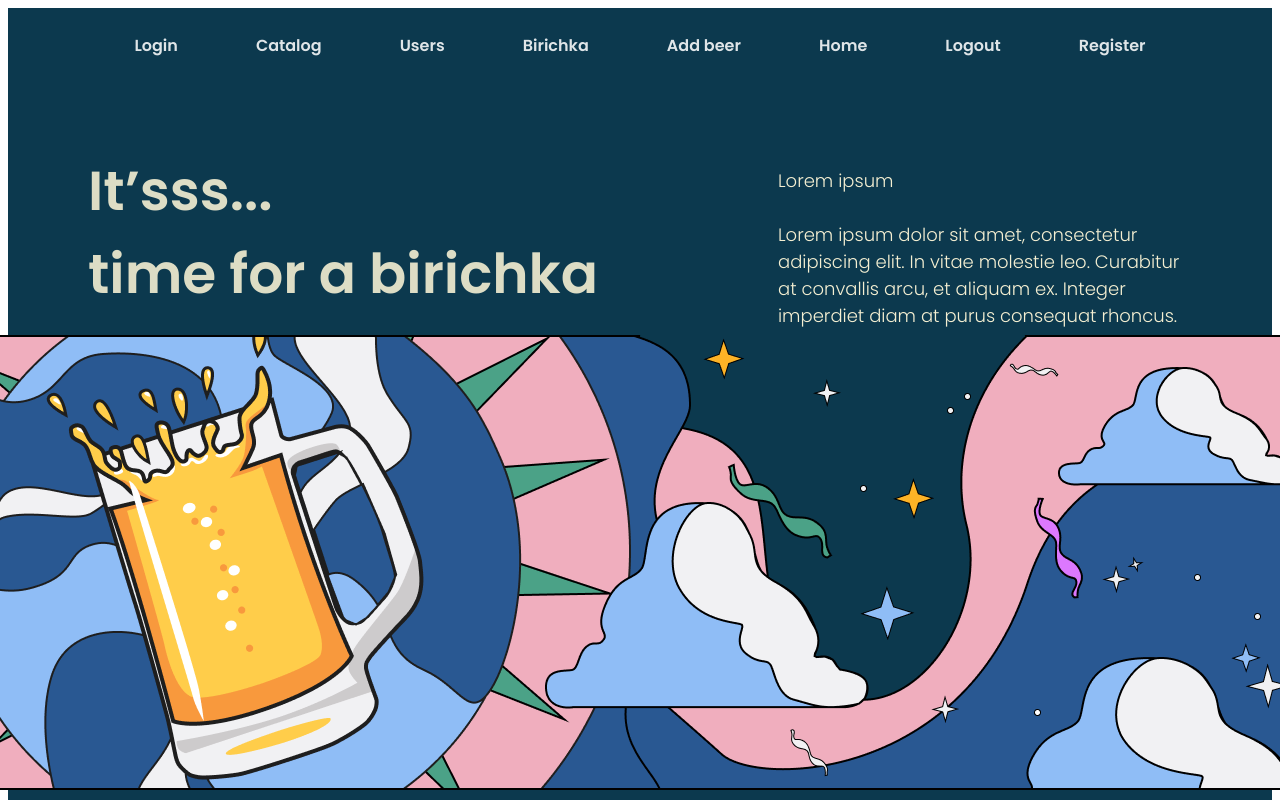
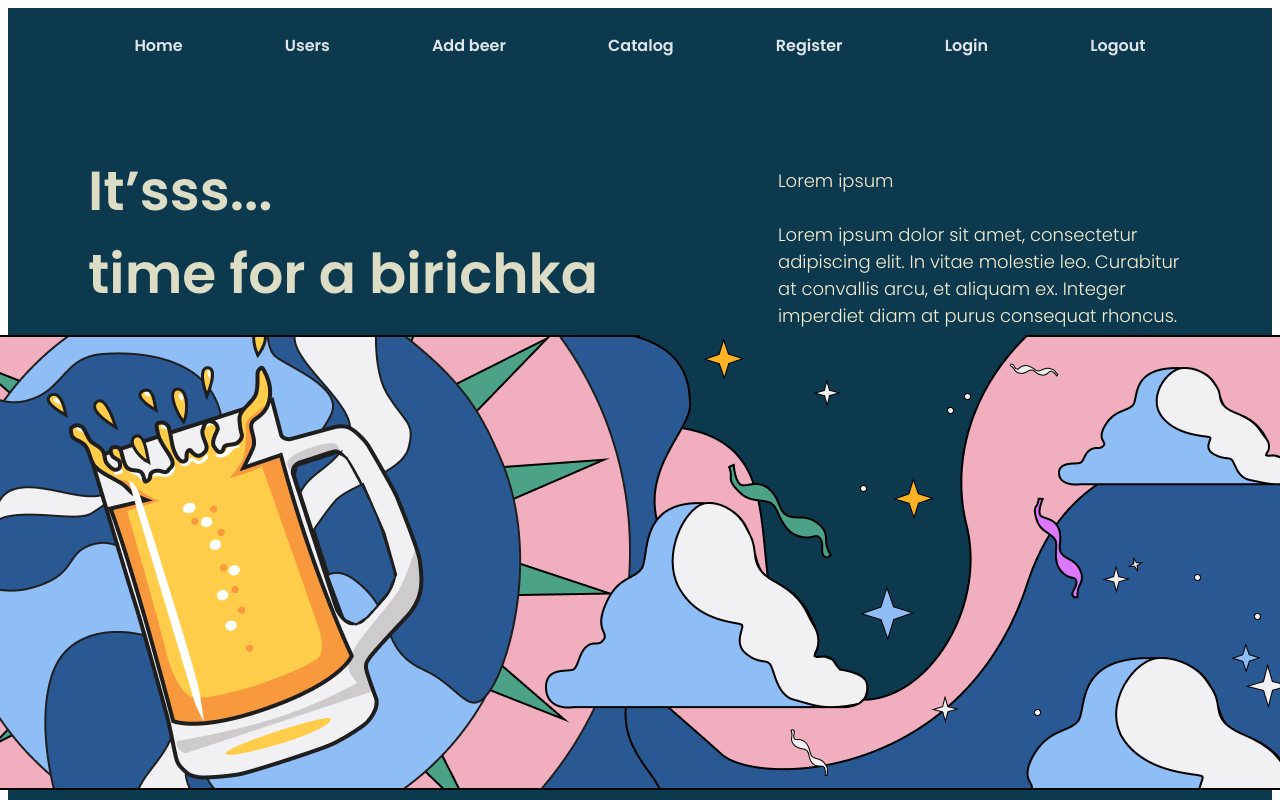
Before and after one commit to plutosapiens/react-js-final-project, a React (Vite) app in the folder client/: page / in a window 1280 px wide. Shown: the top 800 px of the page. Built offline with nearby package versions, Linux system fonts and the light colour scheme.

Commit message:
FP-fix nav css

```diff
--- a/client/src/components/Header.jsx
+++ b/client/src/components/Header.jsx
@@ -5,14 +5,13 @@ const Header = () => {
     return (
           <header className={styles.navbarWrapper}>
             <div className={styles.navbar}>
-              <a className="">Login</a>
-              <a hreg="#" className="">Catalog</a>
-              <a hreg="#" className="">Users</a>
-              <a hreg="#" className="">Birichka</a>
-              <a hreg="#" className="">Add beer</a>
-              <a hreg="#" className="">Home</a>
-              <a hreg="#" className="">Logout</a>
-              <a hreg="#" className="">Register</a>
+              <a href="#" className={styles.navBtn}>Home</a>
+              <a href="#" className={styles.navBtn}>Users</a>
+              <a href="#" className={styles.navBtn}>Add beer</a>
+              <a href="#" className={styles.navBtn}>Catalog</a>
+              <a href="#" className={styles.navBtn}>Register</a>
+              <a href="#" className={styles.navBtn}>Login</a>
+              <a href="#" className={styles.navBtn}>Logout</a>
             </div>
           </header>
     );
--- a/client/src/components/Header.module.css
+++ b/client/src/components/Header.module.css
@@ -5,18 +5,22 @@
     justify-content: space-between;
   }
 
+
 .navbar {
-    color: #f4efd2;
-    font-family: 'Poppins', sans-serif;
-    font-weight: bold;
-    color: #ffffffde;
     background-color: #0c394e;
     height: 90px;
-    /* position: relative; */
     width: 100%;
     display: flex;
     justify-content: space-between;
     padding: 2%;
-    padding-left: 10%;  /* Adjust as needed */
+    padding-left: 10%;
     padding-right: 10%;
-  }
+}
+
+.navBtn {
+    text-decoration: none;
+    color: #ffffffde;
+    font-family: 'Poppins', sans-serif;
+    font-weight: bold;
+
+}
```
